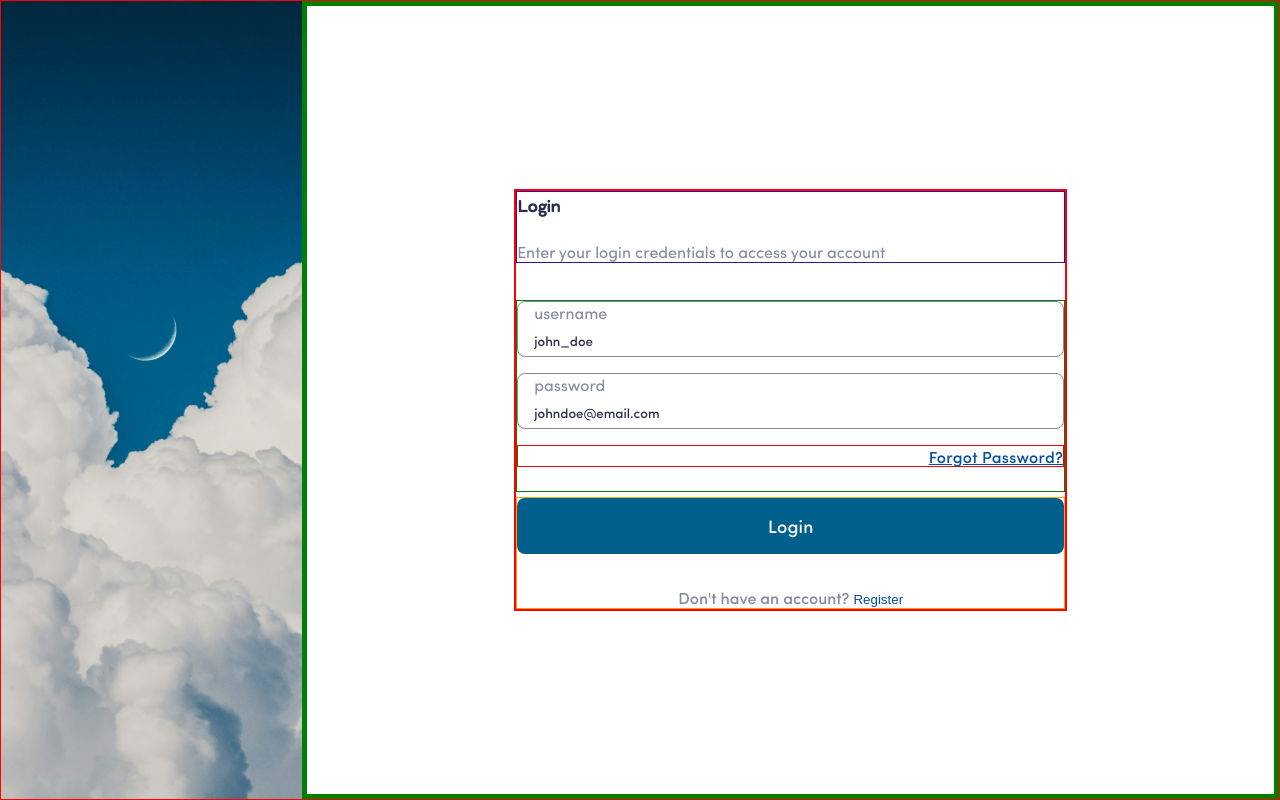
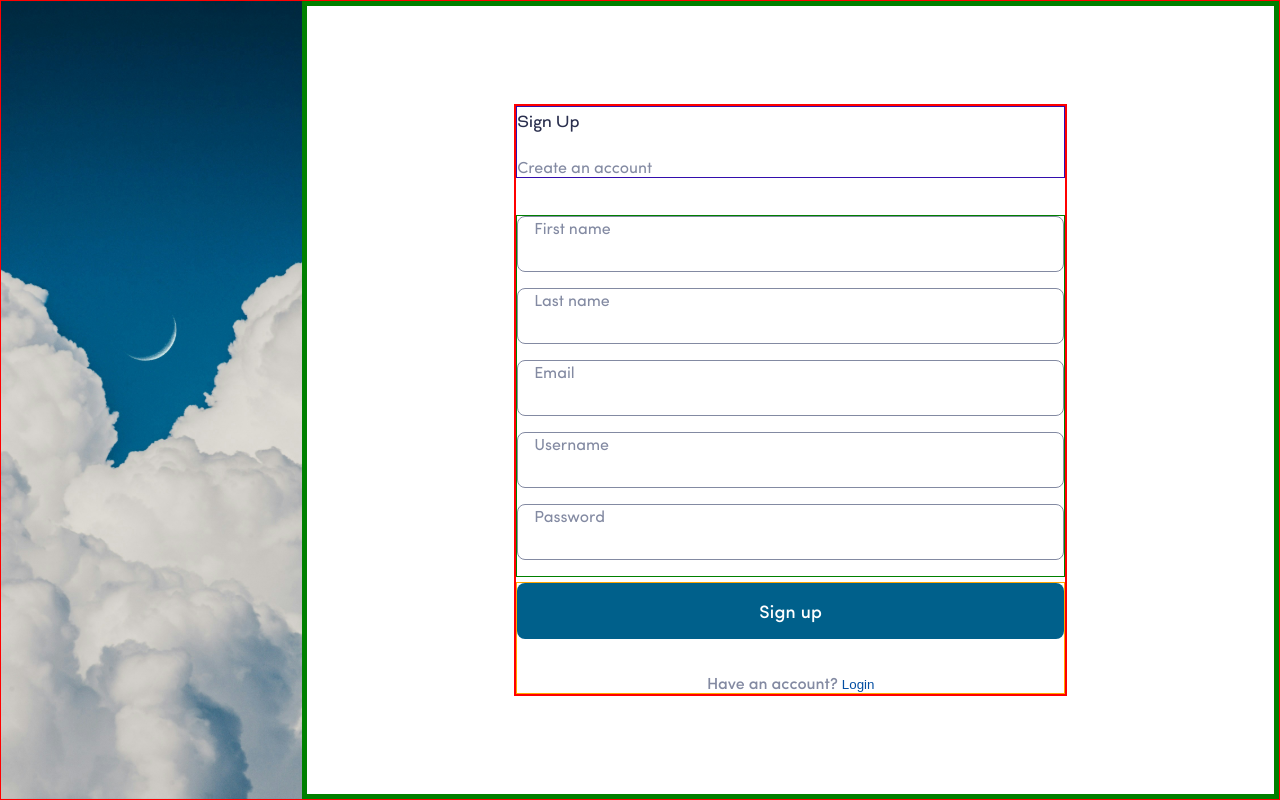
Before and after one commit to NSENGIYUMVA-Christian/weather-app-nextjs, a Next.js app in the folder client/: page /auth in a window 1280 px wide. Built offline with nearby package versions, Linux system fonts and the light colour scheme.

Commit message:
done styling registration form

```diff
--- a/client/app/auth/page.module.scss
+++ b/client/app/auth/page.module.scss
@@ -38,6 +38,7 @@ $white:#FFFFFF;
         line-height: 32px;
     text-align: left;
     margin-bottom: 16px;
+    font-weight: 500;
        }
        p{
         color:$darkgrey;
--- a/client/app/auth/page.tsx
+++ b/client/app/auth/page.tsx
@@ -34,7 +34,7 @@ import { sofiaProBold,sofiaProMedium,sofiaProRegular,bicycletteRegular } from '@
       email:''
     });
     /// is user has an account
-    const [hasAccountAlready,setHasAccountAlready] = useState<boolean>(true)
+    const [hasAccountAlready,setHasAccountAlready] = useState<boolean>(false)
 
   ///// handle login form change
     const handleLoginDataChange = (event: React.ChangeEvent<HTMLInputElement>) => {
@@ -85,14 +85,16 @@ import { sofiaProBold,sofiaProMedium,sofiaProRegular,bicycletteRegular } from '@
         <div className={`${styles.col2}`} >
     {hasAccountAlready ?
     <form className='loginForm' >
+    {/* row 1 */}
       <div className={styles.col2Row1} >
       <h3 className={` ${styles.title} ${bicycletteRegular.className}`} >Login </h3>
     <p className={` ${sofiaProRegular.className}`}  >Enter your login credentials to access your account</p>
       </div>
+      {/* row 2 */}
       <div className={styles.col2Row2} >
         {/* field */}
         <div className={styles.field} >
-          <label htmlFor="" className={` ${sofiaProRegular.className}`}  >username</label>
+          <label htmlFor="" className={`${sofiaProRegular.className}`}  >username</label>
         <input className={sofiaProMedium.className}  type='text' name='username' value={loginData.username} placeholder='john_doe'  onChange={handleLoginDataChange}  />
         </div>
          {/* field */}
@@ -104,45 +106,47 @@ import { sofiaProBold,sofiaProMedium,sofiaProRegular,bicycletteRegular } from '@
          <a className={`${styles.forgotPassword} ${sofiaProMedium.className} `} >Forgot Password?</a>
 
       </div>
+      {/* row 3 */}
       <div className={styles.col2Row3} >
       <button type='submit' onClick={submitLoginData} className={`${styles.submitBtn} ${sofiaProMedium.className}` } >Login</button>
     <p className={`${sofiaProMedium.className} ${styles.toogleFormPara}` } >Don't have an account? <span> <button type='button' onClick={()=>setHasAccountAlready(false)} className={`${styles.toggleLoginBtn}  `}  >Register</button> </span></p>
       </div>
   </form> :
+
     <form className='registerForm' >
       {/* row 1 */}
       <div className={styles.col2Row1}>
-      <h2 className={styles.title}>Sign Up</h2>
-      <p>Create an account</p>
+      <h3 className={` ${styles.title} ${bicycletteRegular.className}`}>Sign Up</h3>
+      <p className={` ${sofiaProRegular.className}`} >Create an account</p>
       </div>
          {/* row 2 */}
       <div className={styles.col2Row2}>
       <div className={styles.field} >
-      <label htmlFor="">First name</label>
+      <label htmlFor="" className={`${sofiaProRegular.className}`}  >First name</label>
       <input type='text' name='first_name' value={registerData.first_name} onChange={handleRegisterDataChange} />
       </div>
           <div className={styles.field} >
-              <label htmlFor="">Last name</label>
-    <input type='text' name='last_name' value={registerData.last_name} onChange={handleRegisterDataChange} />
+              <label htmlFor="" className={`${sofiaProRegular.className}`} >Last name</label>
+    <input className={sofiaProMedium.className} type='text' name='last_name' value={registerData.last_name} onChange={handleRegisterDataChange} />
     </div>
         <div className={styles.field} >
-            <label htmlFor="">Email</label>
-    <input type='email' name='email' value={registerData.email} onChange={handleRegisterDataChange} />
+            <label htmlFor="" className={`${sofiaProRegular.className}`} >Email</label>
+    <input className={sofiaProMedium.className} type='email' name='email' value={registerData.email} onChange={handleRegisterDataChange} />
     </div>
         <div className={styles.field} >
-            <label htmlFor="">Username</label>
-    <input type='text' name='username' value={registerData.username} onChange={handleRegisterDataChange} />
+            <label htmlFor="" className={`${sofiaProRegular.className}`} >Username</label>
+    <input className={sofiaProMedium.className} type='text' name='username' value={registerData.username} onChange={handleRegisterDataChange} />
     </div>
         <div className={styles.field} >
-            <label htmlFor="">Password</label>
-    <input type='password' name='password' value={registerData.password} onChange={handleRegisterDataChange} />
+            <label htmlFor="" className={`${sofiaProRegular.className}`} >Password</label>
+    <input className={sofiaProMedium.className} type='password' name='password' value={registerData.password} onChange={handleRegisterDataChange} />
     </div>
 
       </div>
          {/* row 3 */}
       <div className={styles.col2Row3}>
-      <button type='submit' onClick={submitRegisterData}  className={styles.submitBtn} >Sign up</button>
-  <p>Have an account? <span> <button type='button' onClick={()=>setHasAccountAlready(true)} className={styles.toggleLoginBtn} >Login</button> </span></p>
+      <button type='submit' onClick={submitRegisterData}  className={`${styles.submitBtn} ${sofiaProMedium.className}` }  >Sign up</button>
+  <p className={`${sofiaProMedium.className} ${styles.toogleFormPara}` } >Have an account? <span> <button type='button' onClick={()=>setHasAccountAlready(true)} className={styles.toggleLoginBtn} >Login</button> </span></p>
       </div>
 
 
```
